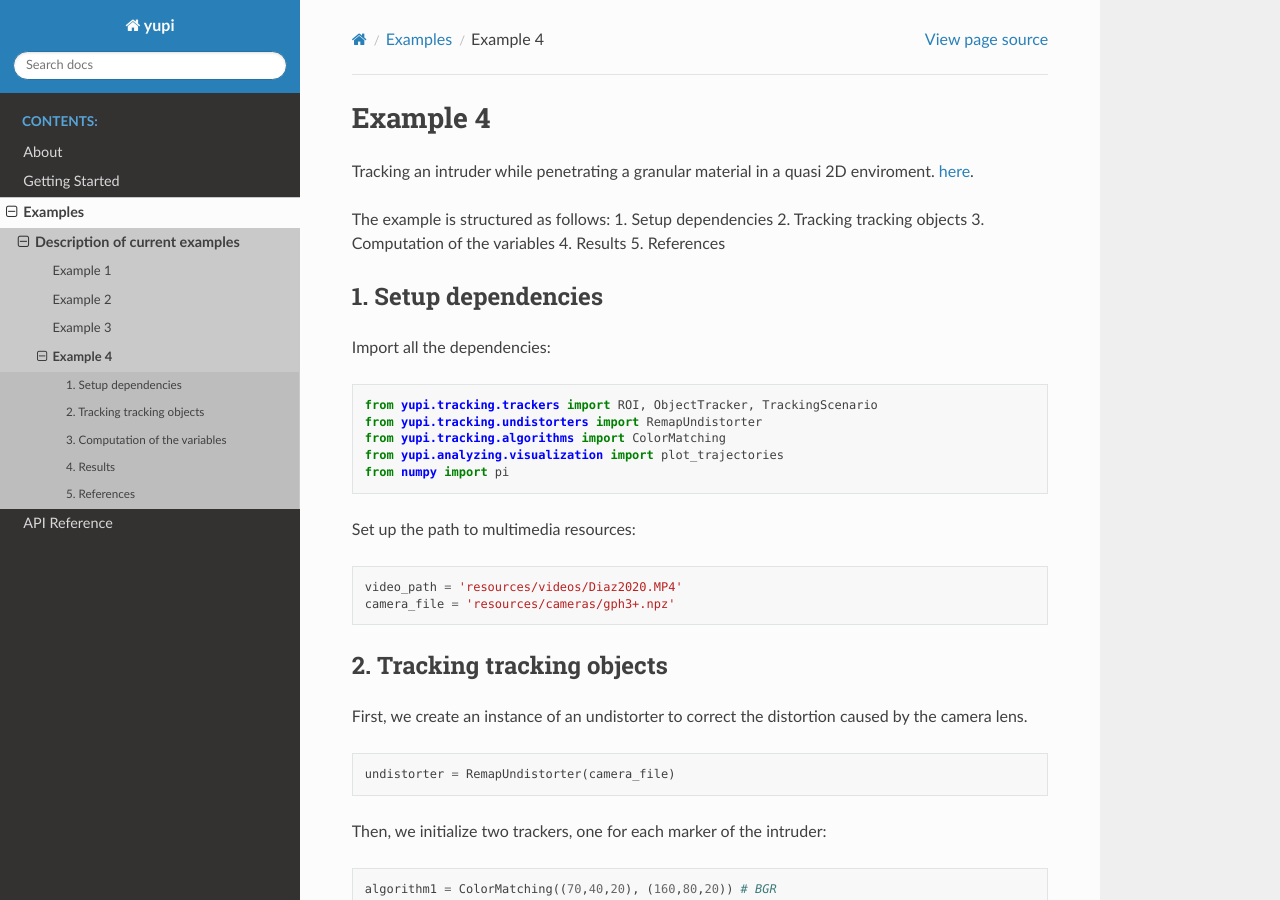
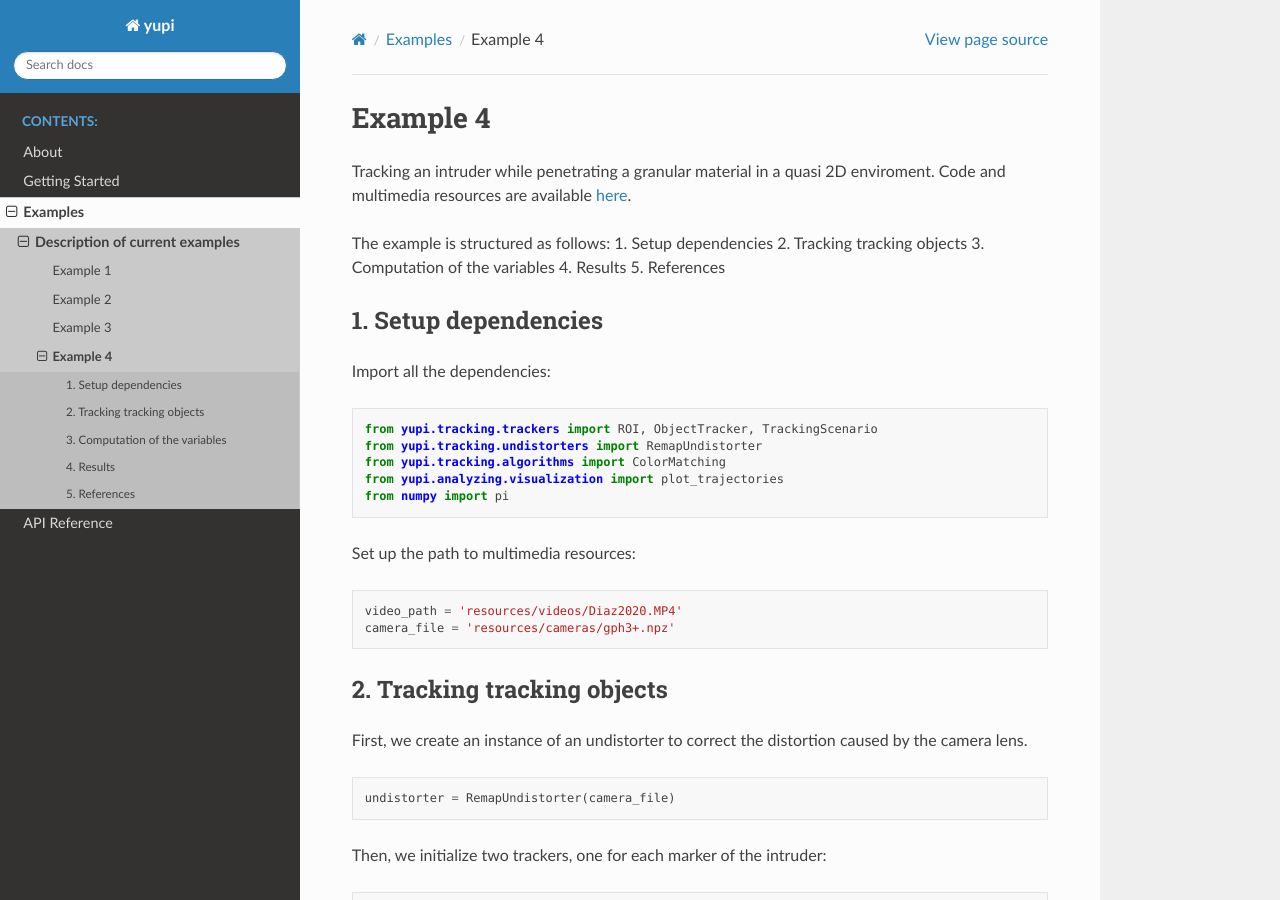
Before and after one commit to yupidevs/yupi, a Sphinx documentation site: the page built from docs/source/examples/example4.rst, in a window 1280 px wide and 900 px high. Built offline with Sphinx 7.4.7 and the Read the Docs theme 2.0.0, drawn with Linux system fonts in a browser that asks for light colours.

Commit message:
Update a reference in example 4 in docs

```diff
--- a/docs/source/examples/example4.rst
+++ b/docs/source/examples/example4.rst
@@ -2,8 +2,8 @@ Example 4
 =========
 
 Tracking an intruder while penetrating a granular
-material in a quasi 2D enviroment.
-`here <https://github.com/yupidevs/yupi_examples/>`_.
+material in a quasi 2D enviroment. Code and multimedia resources are
+available `here <https://github.com/yupidevs/yupi_examples/>`_.
 
 The example is structured as follows:
 1. Setup dependencies
```
